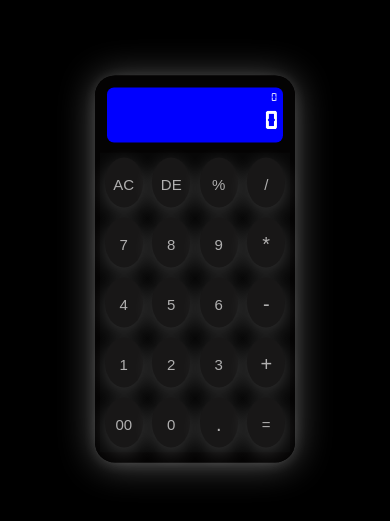
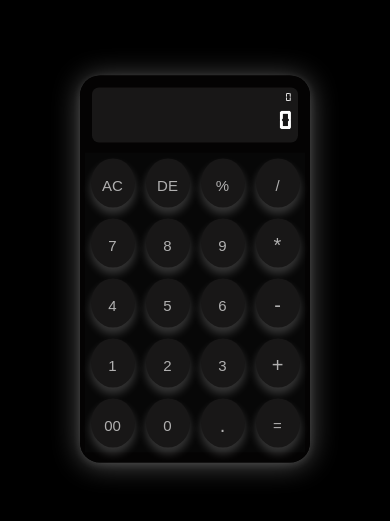
Before and after one commit to chaitanyaraj75/The-calculator, a plain HTML site: page index.html in a window 390 px wide. Shown: the part 153-674 px from the top of the page. Drawn offline with Linux system fonts and the light colour scheme.

Commit message:
Mobile screen

```diff
--- a/styles.css
+++ b/styles.css
@@ -102,19 +102,19 @@ button:hover{
         /* border: 5px solid; */
         background-color: rgba(5, 4, 4, 0.91);
         height: auto;
-        width: 200px;
+        width: 230px;
         position: absolute;
         top: 50%;
         left: 50%;
         transform: translate(-50%,-50%);
         border-radius: 20px;
-        box-shadow: rgba(255, 255, 255, 0.12) 0px 2px 14px 0px, rgba(255, 255, 255, 0.32) 0px 2px 36px 0px;
+        box-shadow: rgba(255, 255, 255, 0.12) 0px 2px 8px 0px, rgba(255, 255, 255, 0.32) 0px 2px 28px 0px;
     }
     .screen{
         position: relative;
         height: 55px;
         /* background-color: rgb(24, 23, 23); */
-        background-color: blue;
+        /* background-color: blue; */
         margin: 2px 12px;
         padding: 0px 3%;
         border-radius: 7px;
@@ -152,7 +152,7 @@ button:hover{
         margin: 10%;
         border-style: none;
         background-color: rgb(24, 23, 23);
-        box-shadow: rgba(255, 255, 255, 0.2) 0px 6px 20px 0px;
+        box-shadow: rgba(255, 255, 255, 0.2) 0px 6px 10px 0px;
         transition: all 0.15s;
         color: rgba(255, 255, 255, 0.657);
         font-size: 15px;
```
